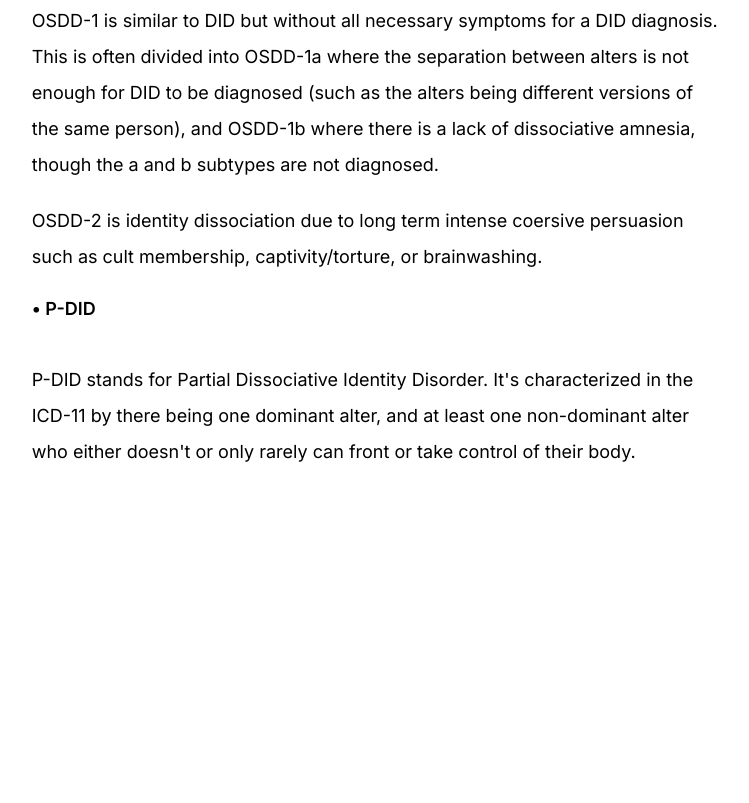
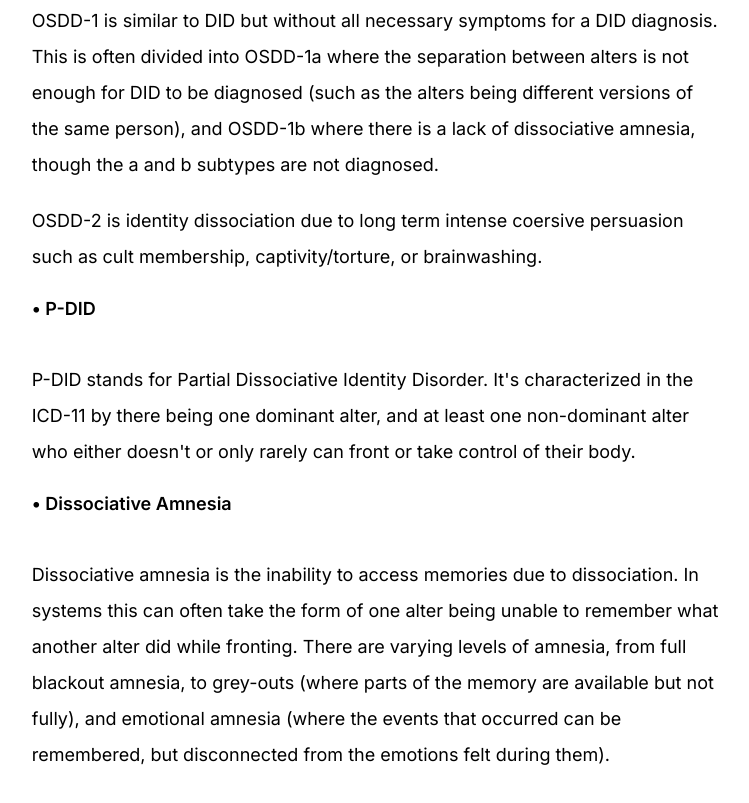
Before and after one commit to sys-resources/sys-resources.github.io, a plain HTML site: page terms.html in a window 1280 px wide. Shown: the part 1951-2754 px from the top of the page, without its empty margins (264-1013 px from the left). Before the commit the page ends 2711 px from the top, so only its background shows below. Drawn offline with nearby package versions, Linux system fonts and the light colour scheme.

Commit message:
Update terms.html

```diff
--- a/terms.html
+++ b/terms.html
@@ -59,6 +59,8 @@
                     <p>OSDD-2 is identity dissociation due to long term  intense coersive persuasion such as cult membership, captivity/torture, or brainwashing.</p>
                     <span class="ds-pr-info">• P-DID</span>
                     <p>P-DID stands for Partial Dissociative Identity Disorder. It's characterized in the ICD-11 by there being one dominant alter, and at least one non-dominant alter who either doesn't or only rarely can front or take control of their body. </p>
+                    <span class="ds-pr-info">• Dissociative Amnesia</span>
+                    <p>Dissociative amnesia is the inability to access memories due to dissociation. In systems this can often take the form of one alter being unable to remember what another alter did while fronting. There are varying levels of amnesia, from full blackout amnesia, to grey-outs (where parts of the memory are available but not fully), and emotional amnesia (where the events that occurred can be remembered, but disconnected from the emotions felt during them).</p>
 
                   </div>
                 </div>
```
